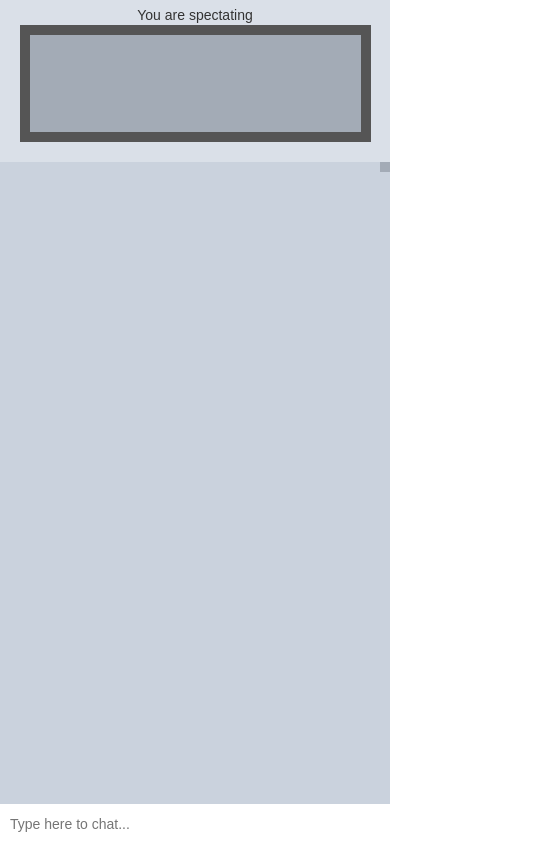
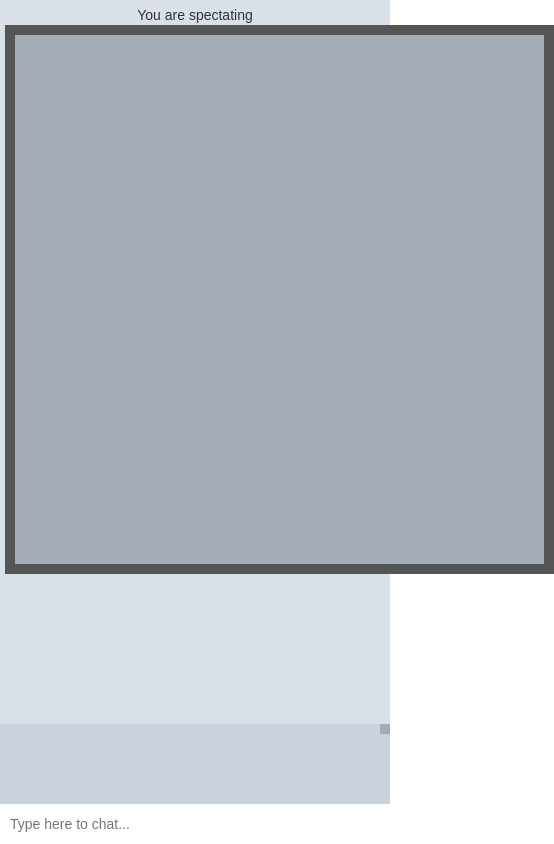
Before and after one commit to fbacall/checkers, a website: page public/checkers.html in a window 390 px wide. Shown: the whole page, 554 px wide, since content can reach past the window. Drawn offline with nearby package versions, Linux system fonts and the light colour scheme.

Commit message:
Optimized board size on various screens

```diff
--- a/public/css/styles.css
+++ b/public/css/styles.css
@@ -68,8 +68,8 @@ a.local-game {
     display: flex;
     flex-direction: row;
     margin: auto;
-    width: 30vw;
-    height: 30vw;
+    width: 75vh;
+    height: 75vh;
     max-width: 1200px;
     background-color: #a3abb6;
     border: 10px solid #555;
@@ -170,13 +170,12 @@ a.local-game {
 
     .board-container {
         padding: 5px 5px 20px 5px;
-        flex-grow: 0;
     }
 
     .chat-container {
         height: 120px;
         width: 100%;
-        flex-grow: 1;
+        flex-shrink: 0;
     }
 
     #chat-status {
@@ -185,7 +184,8 @@ a.local-game {
     }
 
     .checker-board {
-        width: 90vw;
+        width: 65vh;
+        height: 65vh;
     }
 }
 
```
